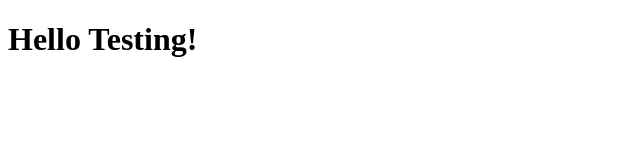
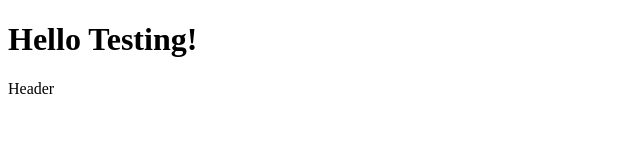
Before and after one commit to kiyoone/Git-Github-Testing, a plain HTML site: page index.html in a window 1280 px wide. Shown: the full height of the page, 0-640 px from the left. Drawn offline with Linux system fonts and the light colour scheme.

Commit message:
header commit

```diff
--- a/index.html
+++ b/index.html
@@ -7,5 +7,7 @@
 </head>
 <body>
     <h1>Hello Testing!</h1>
+    <!-- Header -->
+    <header>Header</header>
 </body>
 </html>
```
